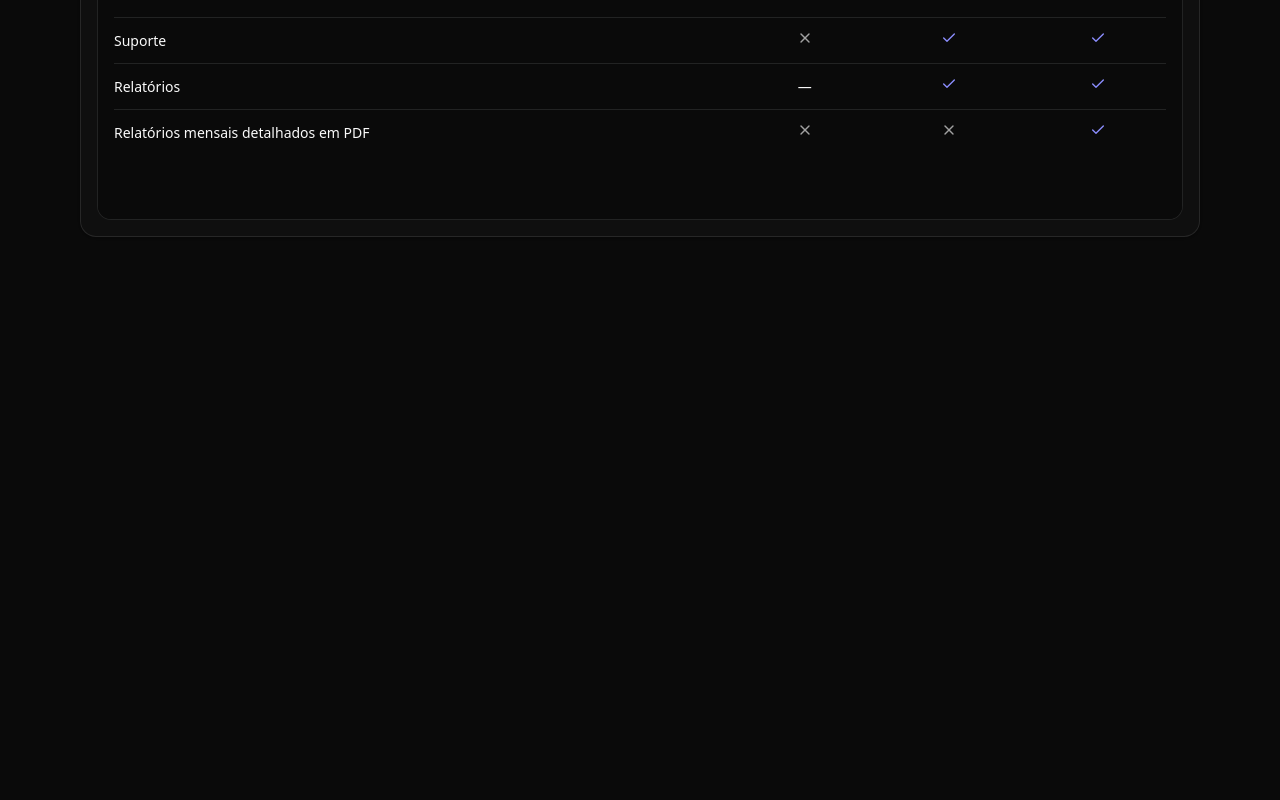
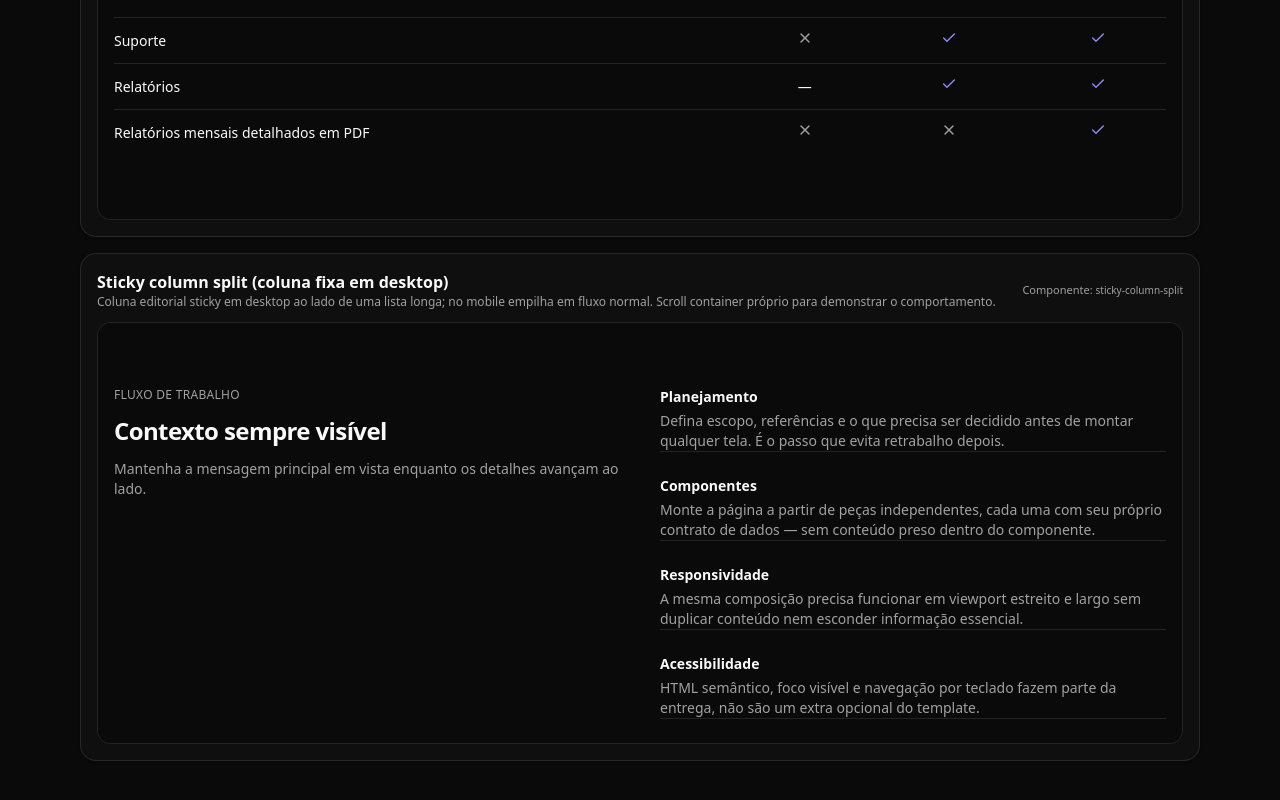
Before and after one commit to svitordev/svitordev-ui-lab, a Next.js app: page /library/features in a window 1280 px wide. Shown: the part 600-1400 px from the top of the page. Before the commit the page ends 957 px from the top, so only its background shows below. Built offline with nearby package versions, Linux system fonts and the light colour scheme.

Commit message:
feat: add sticky column split

```diff
--- a/app/library/features/page.tsx
+++ b/app/library/features/page.tsx
@@ -4,6 +4,10 @@ import {
   FeatureComparison,
   type FeatureComparisonProps,
 } from "@/components/sections/features/feature-comparison";
+import {
+  StickyColumnSplit,
+  type StickyColumnSplitProps,
+} from "@/components/sections/features/sticky-column-split";
 
 export const metadata: Metadata = {
   title: "Library · Features",
@@ -11,20 +15,16 @@ export const metadata: Metadata = {
     "Tabela comparativa de recursos entre opções (planos, pacotes, modalidades).",
 };
 
+// Página heterogênea (contratos diferentes por componente) — preview ReactNode
+// preserva a tipagem real no local do JSX.
 type FeaturesItem = {
   id: string;
   name: string;
   description: string;
-  props: FeatureComparisonProps;
+  preview: React.ReactNode;
 };
 
-const features: FeaturesItem[] = [
-  {
-    id: "feature-comparison",
-    name: "Feature comparison",
-    description:
-      "Matriz de recursos entre opções. Cada linha é um recurso, cada coluna uma opção; valores booleanos viram ícones acessíveis e valores textuais aparecem como dados.",
-    props: {
+const featureComparisonDemo: FeatureComparisonProps = {
       eyebrow: "Comparação",
       title: "Compare o que cada opção oferece.",
       description:
@@ -57,7 +57,87 @@ const features: FeaturesItem[] = [
       values: { essencial: false, profissional: false, completo: true },
     },
   ],
+};
+
+const stickyColumnSplitDemo: StickyColumnSplitProps = {
+  eyebrow: "Fluxo de trabalho",
+  title: "Contexto sempre visível",
+  description:
+    "Mantenha a mensagem principal em vista enquanto os detalhes avançam ao lado.",
+  items: [
+    {
+      title: "Planejamento",
+      description:
+        "Defina escopo, referências e o que precisa ser decidido antes de montar qualquer tela. É o passo que evita retrabalho depois.",
     },
+    {
+      title: "Componentes",
+      description:
+        "Monte a página a partir de peças independentes, cada uma com seu próprio contrato de dados — sem conteúdo preso dentro do componente.",
+    },
+    {
+      title: "Responsividade",
+      description:
+        "A mesma composição precisa funcionar em viewport estreito e largo sem duplicar conteúdo nem esconder informação essencial.",
+    },
+    {
+      title: "Acessibilidade",
+      description:
+        "HTML semântico, foco visível e navegação por teclado fazem parte da entrega, não são um extra opcional do template.",
+    },
+    {
+      title: "Validação",
+      description:
+        "Cada evolução é verificada em browser real: layout, teclado, reduced motion e overflow, nas duas resoluções de referência.",
+    },
+    {
+      title: "Entrega",
+      description:
+        "O resultado é um projeto base pronto para receber identidade visual e conteúdo reais, sem refatoração estrutural.",
+    },
+  ],
+};
+
+// Conteúdo demo-only — existe só para permitir rolar além da section e observar
+// o fim do containing block do sticky. Não pertence ao componente nem ao contrato.
+const stickyColumnDemoContinuation = [
+  "Continuação da demonstração — conteúdo fora da section.",
+  "A coluna sticky é liberada quando o containing block dela termina.",
+  "A partir deste ponto, a coluna editorial acompanha o scroll normalmente.",
+  "Este bloco não faz parte do componente — é apenas contexto de demonstração.",
+  "Role até aqui para confirmar o comportamento de fim de section.",
+  "Em um projeto real, este seria o conteúdo seguinte da página.",
+  "O espaço abaixo garante margem de scroll além da section demonstrada.",
+  "Sem ele, o fim do container coincidiria com o fim da section e o boundary",
+  "não poderia ser observado separadamente do fim do scroll.",
+  "Cada linha existe apenas para dar altura observável a esta demonstração.",
+  "Nenhum componente novo foi criado para ocupar este espaço.",
+  "Ao chegar aqui, a coluna editorial já deve ter sido empurrada para cima.",
+];
+
+const features: FeaturesItem[] = [
+  {
+    id: "feature-comparison",
+    name: "Feature comparison",
+    description:
+      "Matriz de recursos entre opções. Cada linha é um recurso, cada coluna uma opção; valores booleanos viram ícones acessíveis e valores textuais aparecem como dados.",
+    preview: <FeatureComparison {...featureComparisonDemo} />,
+  },
+  {
+    id: "sticky-column-split",
+    name: "Sticky column split (coluna fixa em desktop)",
+    description:
+      "Coluna editorial sticky em desktop ao lado de uma lista longa; no mobile empilha em fluxo normal. Scroll container próprio para demonstrar o comportamento.",
+    preview: (
+      <div className="h-[420px] overflow-y-auto">
+        <StickyColumnSplit {...stickyColumnSplitDemo} />
+        <div className="space-y-2 px-4 py-6 text-xs text-muted-foreground">
+          {stickyColumnDemoContinuation.map((line) => (
+            <p key={line}>{line}</p>
+          ))}
+        </div>
+      </div>
+    ),
   },
 ];
 
@@ -77,7 +157,7 @@ export default function FeaturesLibraryPage() {
         </header>
 
         <section className="space-y-4">
-          {features.map(({ id, name, description, props }) => (
+          {features.map(({ id, name, description, preview }) => (
             <div
               key={id}
               className="space-y-3 rounded-2xl border bg-muted/20 p-4 text-sm shadow-sm"
@@ -96,7 +176,7 @@ export default function FeaturesLibraryPage() {
 
               {/* Preview */}
               <div className="overflow-hidden rounded-xl border bg-background">
-                <FeatureComparison {...props} />
+                {preview}
               </div>
             </div>
           ))}
--- /dev/null
+++ b/components/sections/features/sticky-column-split.tsx
@@ -0,0 +1,53 @@
+// components/sections/features/sticky-column-split.tsx
+
+export type StickyColumnItem = {
+  title: string;
+  description: string;
+};
+
+export type StickyColumnSplitProps = {
+  eyebrow?: string;
+  title: string;
+  description?: string;
+  items: StickyColumnItem[];
+};
+
+export function StickyColumnSplit({
+  eyebrow,
+  title,
+  description,
+  items,
+}: StickyColumnSplitProps) {
+  return (
+    <section className="w-full bg-background">
+      <div className="mx-auto max-w-6xl px-4 py-12 md:py-16">
+        <div className="grid gap-10 md:grid-cols-2">
+          {/* coluna editorial — sticky só em lg; self-start evita o stretch do grid */}
+          <div className="space-y-3 md:self-start lg:sticky lg:top-8">
+            {eyebrow && (
+              <p className="text-xs font-medium uppercase tracking-wide text-muted-foreground">
+                {eyebrow}
+              </p>
+            )}
+            <h2 className="text-xl font-semibold tracking-tight md:text-2xl">
+              {title}
+            </h2>
+            {description && (
+              <p className="text-sm text-muted-foreground">{description}</p>
+            )}
+          </div>
+
+          {/* coluna de conteúdo — a lista longa que continua rolando */}
+          <div className="divide-y divide-border">
+            {items.map((item) => (
+              <article key={item.title} className="space-y-1 pt-6 first:pt-0">
+                <h3 className="text-sm font-semibold">{item.title}</h3>
+                <p className="text-sm text-muted-foreground">{item.description}</p>
+              </article>
+            ))}
+          </div>
+        </div>
+      </div>
+    </section>
+  );
+}
--- a/memory-bank/CURRENT-STATE.md
+++ b/memory-bank/CURRENT-STATE.md
@@ -30,7 +30,8 @@ Repositório base (GitHub Template) em fase de **fundação documental**.
 - **Evolução 018:** ✅ IMPLEMENTADA / VERIFIED (FAQ — novo grupo `components/sections/faq/` com `FaqAccordion`, data-driven, Server Component; primeiro consumer real do Accordion 017 (`type="single"` + `collapsible`, nenhum state wrapper próprio); rota `/library/faq` + link "FAQ" na navegação da library; demo genérica com 6 itens; nenhuma dependência nova; Accordion primitive intacto; runtime validation da 017 concluída nesta evolução (mouse, single, collapsible, ARIA, teclado, foco, Chevron, reduced motion, heading hierarchy); validação live 375×667 e 1280×720 com zero overflow; +2 testes Playwright; QLT-005 inalterado; QLT-010 destinado à 019).
 - **Evolução 019:** ✅ IMPLEMENTADA / VERIFIED (Standardize legacy `/library` pages — as 7 páginas legacy (`hero`, `about`, `services`, `testimonials`, `pricing`, `contact`, `cta`) migradas para o padrão moderno consolidado: `metadata` local, page headers modernos, entries locais tipadas, preview boxes padronizados, labels `Componente: <code>{id}</code>`; páginas simples usam `Component`, heterogêneas usam `preview: React.ReactNode` — zero `any`, zero `Record<string, unknown>`, nenhuma abstração global; variants/ordem/demo props preservados (Hero 4, About 3, Services 3, Testimonials 4, Pricing 3, Contact 3, CTA 4); nenhum component novo; components internos e `library-shell` intactos; navigation intacta; 19 rotas preservadas; +1 teste Playwright; validação live mobile/desktop nas representativas com zero overflow; **QLT-010 → VERIFIED**; QLT-011 não atualizado — resíduo em `layout.tsx` fora do escopo).
 - **Evolução 020:** ✅ IMPLEMENTADA / VERIFIED (Sticky CTA bar — `StickyCtaBar` em `components/sections/cta/sticky-cta-bar.tsx`, nova section justificada por inventário (nenhuma CTA sticky/fixed existente); grupo CTA existente, nenhuma legacy refatorada; `position: sticky; bottom: 0` limitada pelo containing/scroll block do consumer (não fixed); Server Component; CSS-only, sem scroll listeners/state; contrato data-driven local; links reais pela convenção 001; sem z-index novo, sem safe-area, sem motion; `/library/cta` 4 → 5 entries com demo de scroll container próprio; runtime sticky comprovado por geometria (delta containerBottom−asideBottom = 0 no início/meio/final do scroll; desktop scroll 521>420, mobile 909>420); mobile 375×667 + desktop 1280×720 validados, zero overflow; +1 teste Playwright; QLT-003/005/011 inalterados).
-- **Próxima execução:** Evolução 021 (Sticky-column split).
+- **Evolução 021:** ✅ IMPLEMENTADA / VERIFIED (Sticky-column split — `StickyColumnSplit` em `components/sections/features/sticky-column-split.tsx`, nova section justificada por inventário (nenhuma sticky-column existente); grupo `features`, nenhuma legacy refatorada; Server Component; data-driven; grid `md:grid-cols-2`; sticky somente em `lg` (`lg:sticky lg:top-8` com `md:self-start`); mobile em fluxo normal (breakpoint CSS, não JS); sem fixed, sem z-index, sem JS de scroll, sem IntersectionObserver, sem scrollspy, sem motion; items semânticos `article`/`h3`; `/library/features` 1 → 2 entries com `FeatureComparison` intacto; demo com scroll container próprio e conteúdo posterior que torna o boundary observável; runtime geométrico validado — `scrollHeight 965 > clientHeight 420`, `deltaTop` relativo ao scroll container: inicial 64px (natural), intermediário 32px (sticky engajado no `top-8`), final −84px (liberada pelo fim do containing block); mobile `static` com coluna fluindo, 6 items; mobile 375×667 + desktop 1280×720, zero overflow; +1 teste Playwright; QLT-002/003/005/011 inalterados).
+- **Próxima execução:** Evolução 022 (Landing composition completa).
 
 ## Stack confirmada
 
@@ -59,9 +60,9 @@ public/
 
 - **9** UI components (`components/ui/` — + `badge` via Evolução 004, + `avatar` via Evolução 008, + `separator` e `skeleton` via Evolução 013, + `accordion` via Evolução 017)
 - **7** site components (`components/site/` — headers + footers; + `mobile-nav` via Evolução 007)
-- **30** section components (`components/sections/` — 7 grupos × 3 + `cta-split-actions` + `logos-strip` + `hero-media-showcase` + `stats-grid` + `testimonials-rating-cards` + `feature-comparison` + `newsletter-form` + `faq-accordion` via Evolução 018 + `sticky-cta-bar` via Evolução 020; grupo Newsletter = 1, `NewsletterForm` disponível; grupo FAQ = 1, `FaqAccordion` disponível; grupo CTA = 5, `StickyCtaBar` disponível)
+- **31** section components (`components/sections/` — 7 grupos × 3 + `cta-split-actions` + `logos-strip` + `hero-media-showcase` + `stats-grid` + `testimonials-rating-cards` + `feature-comparison` + `newsletter-form` + `faq-accordion` via Evolução 018 + `sticky-cta-bar` via Evolução 020 + `sticky-column-split` via Evolução 021; grupo Newsletter = 1, `NewsletterForm` disponível; grupo FAQ = 1, `FaqAccordion` disponível; grupo CTA = 5, `StickyCtaBar` disponível; grupo Features = 2, `StickyColumnSplit` disponível)
 - **2** wrappers/shells (`library-shell.tsx` + `app/library/layout.tsx`)
-- **Total: 48** componentes reutilizáveis relevantes
+- **Total: 49** componentes reutilizáveis relevantes
 
 ## `/library` (DEC-001)
 
@@ -71,11 +72,13 @@ Todas as páginas de categorias seguem agora o padrão moderno — as 7 legacy f
 
 `/library/cta` possui agora 5 entries — nova entry `sticky-cta-bar` (Evolução 020, com scroll container próprio na demo); as quatro CTAs anteriores permanecem intactas; nenhuma rota adicional.
 
+`/library/features` possui agora 2 entries — `feature-comparison` (intacto) e `sticky-column-split` (Evolução 021, com scroll container próprio na demo); nenhuma rota adicional.
+
 ## Estado de qualidade (atualizado após Playwright mínimo — 2026-10-14)
 
 Production build **verde** (PASS, 19 rotas). Lint atual: **0 errors / 0 warnings**. Rota `/blog/[slug]` funcional.
 
-- **Playwright mínimo:** ✅ **VERIFIED** — `@playwright/test` 1.64.1, **Chromium** somente; projects desktop **1280×720** e mobile **375×667**; **24 smoke tests / 48 execuções** (46 passed + 2 skips intencionais — testes mobile-only da Evolução 007 pulam o project desktop). Execução da DEC-006.
+- **Playwright mínimo:** ✅ **VERIFIED** — `@playwright/test` 1.64.1, **Chromium** somente; projects desktop **1280×720** e mobile **375×667**; **25 smoke tests / 50 execuções** (48 passed + 2 skips intencionais — testes mobile-only da Evolução 007 pulam o project desktop). Execução da DEC-006.
 - **QLT-001:** ✅ VERIFIED. **QLT-006:** ✅ VERIFIED (Evolução 007). **QLT-007:** ✅ VERIFIED (Evolução 006). **QLT-008:** ✅ VERIFIED (Evolução 015). **QLT-012:** ✅ VERIFIED.
 - **QLT-003:** continua aberto, com uma ocorrência a menos (`pricing-three-tiers` — CTAs viraram links reais, Evolução 016). **QLT-005:** continua aberto, com uma ocorrência a menos (`pricing-three-tiers` migrado para o contrato, Evolução 016). **QLT-010:** ✅ **VERIFIED** (Evolução 019 — as 7 páginas legacy migradas para o padrão moderno).
 - **`/library`:** READY.
@@ -85,7 +88,7 @@ Production build **verde** (PASS, 19 rotas). Lint atual: **0 errors / 0 warnings
 
 ### Próxima fase
 
-Roadmap macro versionado em `docs/ROADMAP-1000-EVOLUTIONS.md` (lote ativo 001–025). Evoluções 001–020 concluídas (017 = technical VERIFIED, runtime validation concluída pela 018; QLT-010 VERIFIED pela Evolução 019; Sticky CTA bar VERIFIED pela Evolução 020). Próxima execução: Evolução 021 (Sticky-column split).
+Roadmap macro versionado em `docs/ROADMAP-1000-EVOLUTIONS.md` (lote ativo 001–025). Evoluções 001–021 concluídas (017 = technical VERIFIED, runtime validation concluída pela 018; QLT-010 VERIFIED pela Evolução 019; Sticky CTA bar VERIFIED pela Evolução 020; Sticky-column split VERIFIED pela Evolução 021). Próxima execução: Evolução 022 (Landing composition completa).
 
 ### Problemas resolvidos
 
```
Also changed, not shown: memory-bank/CHANGELOG.md, 3 other files (tests, documents, lock files or other folders). Lines whose indentation alone changed are shown as unchanged.
